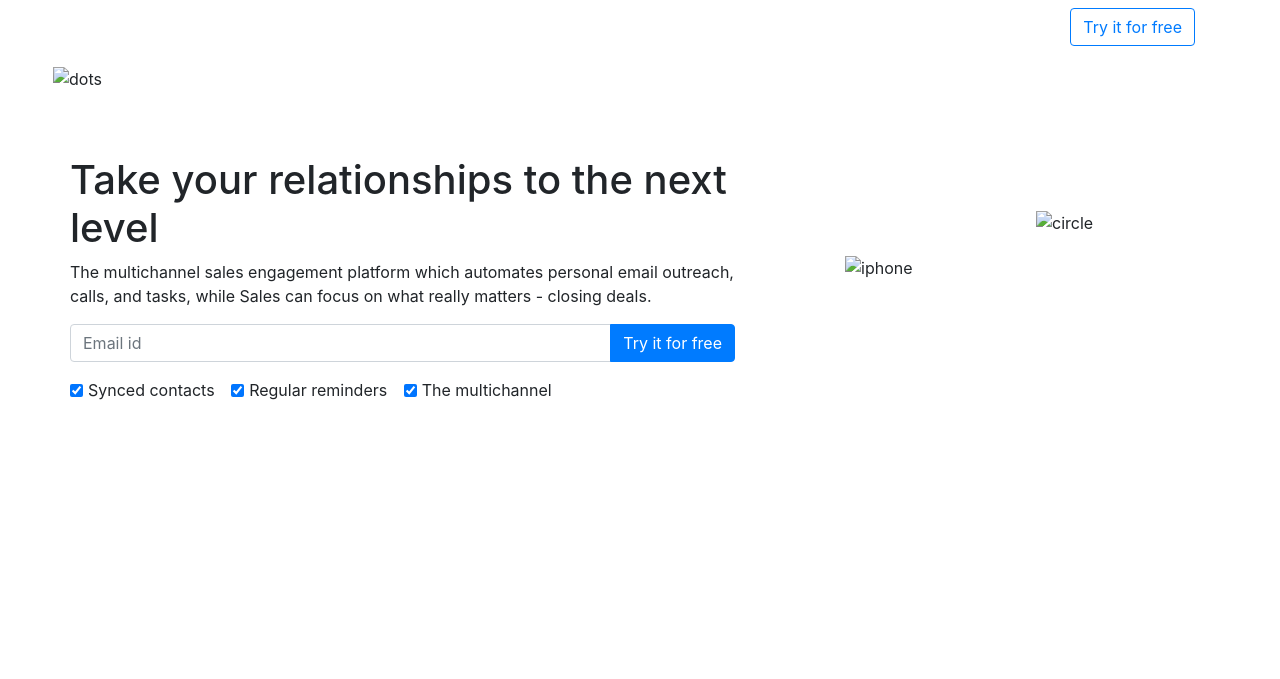
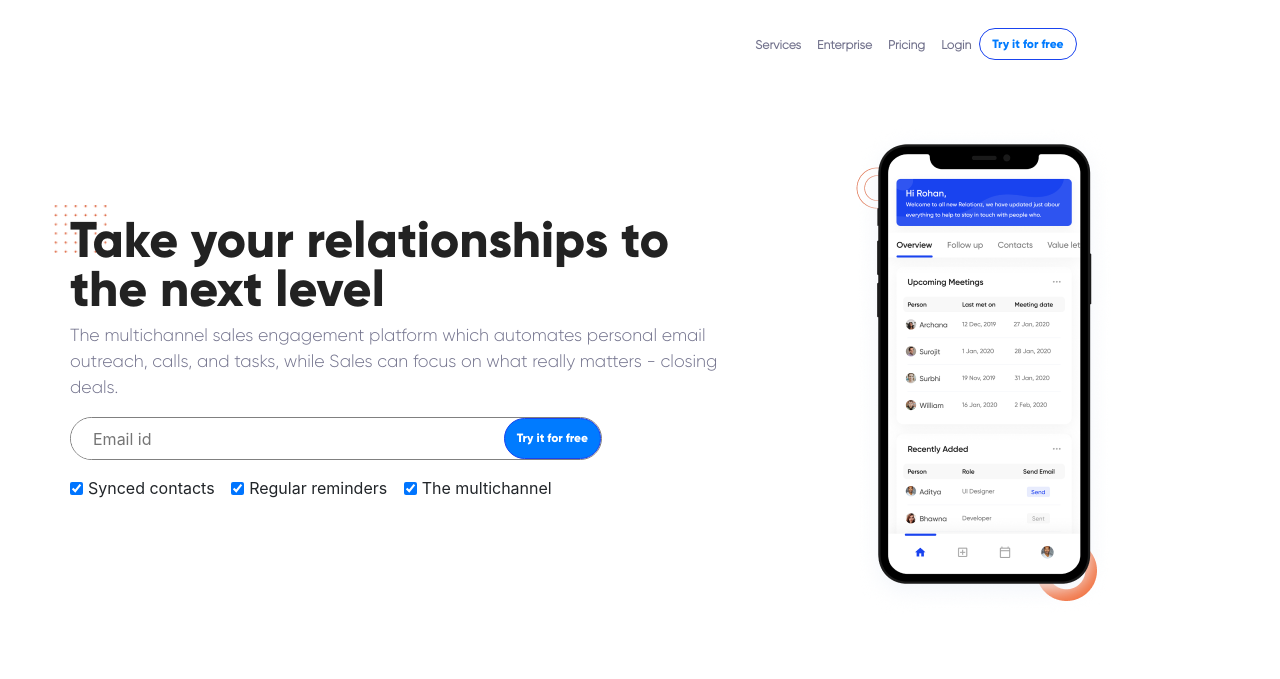
Before and after one commit to YusufDEDE/relationz-design-html, a plain HTML site: page basic-grid.html in a window 1280 px wide. Drawn offline with nearby package versions, Linux system fonts and the light colour scheme.

Commit message:
welcome screen start end dir structure create

```diff
--- /dev/null
+++ b/assets/css/style.scss
@@ -0,0 +1,107 @@
+@font-face {
+    font-family:Gilroy;
+    src: url("/assets/font/Gilroy-ExtraBold.otf") format("opentype");
+}
+@font-face {
+    font-family: Gilroy-light;
+    src: url("/assets/font/Gilroy-Light.otf") format("opentype");
+}
+
+
+
+.navbar-dark {
+    margin: 2%;
+    .navbar-nav {
+
+        .nav-link  {
+            color: #73738D;
+            font-family: Gilroy-light;
+            font-style: normal;
+            font-weight: 600;
+            font-size: 12.0889px;
+            line-height: 23px;
+            &:hover {
+                color:black
+            }
+        }
+    }
+}
+
+.navbar-brand {
+    font-family: Gilroy;
+    font-style: normal;
+    font-weight: bold;
+    font-size:38.1183px;
+    line-height: 29px;
+    /* identical to box height */
+
+    text-align: center;
+
+    color: #222222;
+}
+
+
+#try {
+	border: 1.03958px solid #1943EF;
+    box-sizing: border-box;
+    border-radius: 33.9597px;
+    margin: 2% 0% 0% 0%;
+    font-family: Gilroy;
+    font-style: normal;
+    font-size: 12.0889px;
+}
+#form {
+    width: 80%;
+    display: flex;
+    flex-direction: row;
+    border: 1px solid grey;
+
+    border-radius: 50px; /*you can remove this to avoid rounded corners on the form*/
+}
+
+#form-input {
+    width: 423.46px;
+height: 41.58px;
+flex-grow: 2;
+border: none;
+border-radius: 50px;
+padding-left: 22px;
+}
+
+#form-try{
+    border: 1.03958px solid #1943EF;
+    box-sizing: border-box;
+    border-radius: 33.9597px;
+    font-family: Gilroy;
+    font-style: normal;
+    font-size: 12.0889px;
+}
+
+#content-text {
+	font-family: Gilroy;
+font-style: normal;
+font-weight: bold;
+font-size:50.1972px;
+line-height: 49px;
+
+color: #222222;
+}
+
+#content-text-desc {
+	font-family: Gilroy-light;
+font-style: normal;
+font-weight: 500;
+font-size: 17.5542px;
+line-height: 150%;
+/* or 22px */
+
+
+color: #73738D;
+}
+
+
+.navbar {
+    padding: 0% 8% 2% 7%;
+	-o-transition: all .6s; -moz-transition: all .6s; -webkit-transition: all .6s; -ms-transition: all .6s; transition: all .6s;
+	backface-visibility: hidden;
+}
--- a/basic-grid.html
+++ b/basic-grid.html
@@ -6,7 +6,7 @@
     <meta http-equiv="X-UA-Compatible" content="ie=edge">
     <title>Basic Grid System</title>
     <link rel="stylesheet" href="https://cdn.rawgit.com/twbs/bootstrap/v4-dev/dist/css/bootstrap.css">
-    <link rel="stylesheet" href="/style.css">
+    <link rel="stylesheet" href="/assets/css/style.css">
 </head>
 <body>
     <!-- Top menu -->
@@ -16,7 +16,7 @@
 			    <button class="navbar-toggler" type="button" data-toggle="collapse" data-target="#navbarNav" aria-controls="navbarNav" aria-expanded="false" aria-label="Toggle navigation">
 			        <span class="navbar-toggler-icon"></span>
 			    </button>
-			    <div class="collapse navbar-collapse" id="navbarNav">
+			    <div class="collapse navbar-collapse" id="navbarNav" style="padding: 0% 6% 0% 0%;">
 			        <ul class="navbar-nav ml-auto">
 			            <li class="nav-item">
 			                <a class="nav-link scroll-link" href="#top-content">Services</a>
@@ -43,10 +43,10 @@
                  <h1 id="content-text" >Take your relationships to the next level</h1>
                  <p id="content-text-desc">The multichannel sales engagement platform which automates personal email outreach, calls, and tasks, while Sales can focus on what really matters - closing deals.</p>
                  <div class="input-group mb-3">
-                     <input type="text" class="form-control" placeholder="Email id" aria-label="Email id" aria-describedby="button-addon2">
-                     <div class="input-group-append">
-                       <button class="btn btn-primary text-white" type="button" id="button-addon2">Try it for free</button>
-                     </div>
+                    <form id="form">
+                        <input type="text" placeholder="Email id" id="form-input" />
+                        <button type="submit" class="btn btn-primary" id="form-try"/>Try it for free</button>
+                    </form>
                  </div>
                  <div class="form-check form-check-inline">
                      <input class="form-check-input" type="checkbox" id="inlineCheckbox1" value="option1" checked>
@@ -61,33 +61,28 @@
                      <label class="form-check-label" for="inlineCheckbox3">The multichannel</label>
                    </div>
                    <div>
-                       <img src="/assets/vector/dots.png" alt="dots" id="dots" style="margin: -101% 1px 3px -17px;
+                       <img src="/assets/images/vector/dots.png" alt="dots" id="dots" style="margin: -86% 0px 0px -16px;
                        z-index: -2;
-                       position: relative;
-                       width: 10%;">
+                       width: 8%;
+                       position: relative;">
                    </div>
              </div>
             <div class="col-md-3" style="float:none;margin:auto;"">
-             <img src="./assets/img/phone.png" alt="iphone">
+             <img src="/assets/images/phone.png" alt="iphone">
              <div>
-
-                 <img src="/assets/vector/circle.png" alt="circle" id="circle" style="position: relative;
+                 <img src="/assets/images/vector/circle.png" alt="circle" id="circle" style="position: relative;
                  margin: -134px 0px 7px 191px;
                  z-index: -2;">
              </div>
              <div>
-                 <img src="/assets/vector/circle-outline.png" alt="circle-outline" id="circle-outline" style="position: relative;
+                 <img src="/assets/images/vector/circle-outline.png" alt="circle-outline" id="circle-outline" style="position: relative;
                  margin: -372% 0px 7px 11px;
                  z-index: -2;
              ">
              </div>
-
-               </div>
+            </div>
          </div>
-
-
      </div>
     </div>
-
 </body>
 </html>
```
Also changed, not shown: assets/css/style.css (added), assets/font/Gilroy-ExtraBold.otf (added), assets/font/Gilroy-Light.otf (added), assets/images/phone.png (added), assets/images/vector/circle-outline.png (added), assets/images/vector/circle.png (added), assets/images/vector/dots.png (added), 1 other file.
